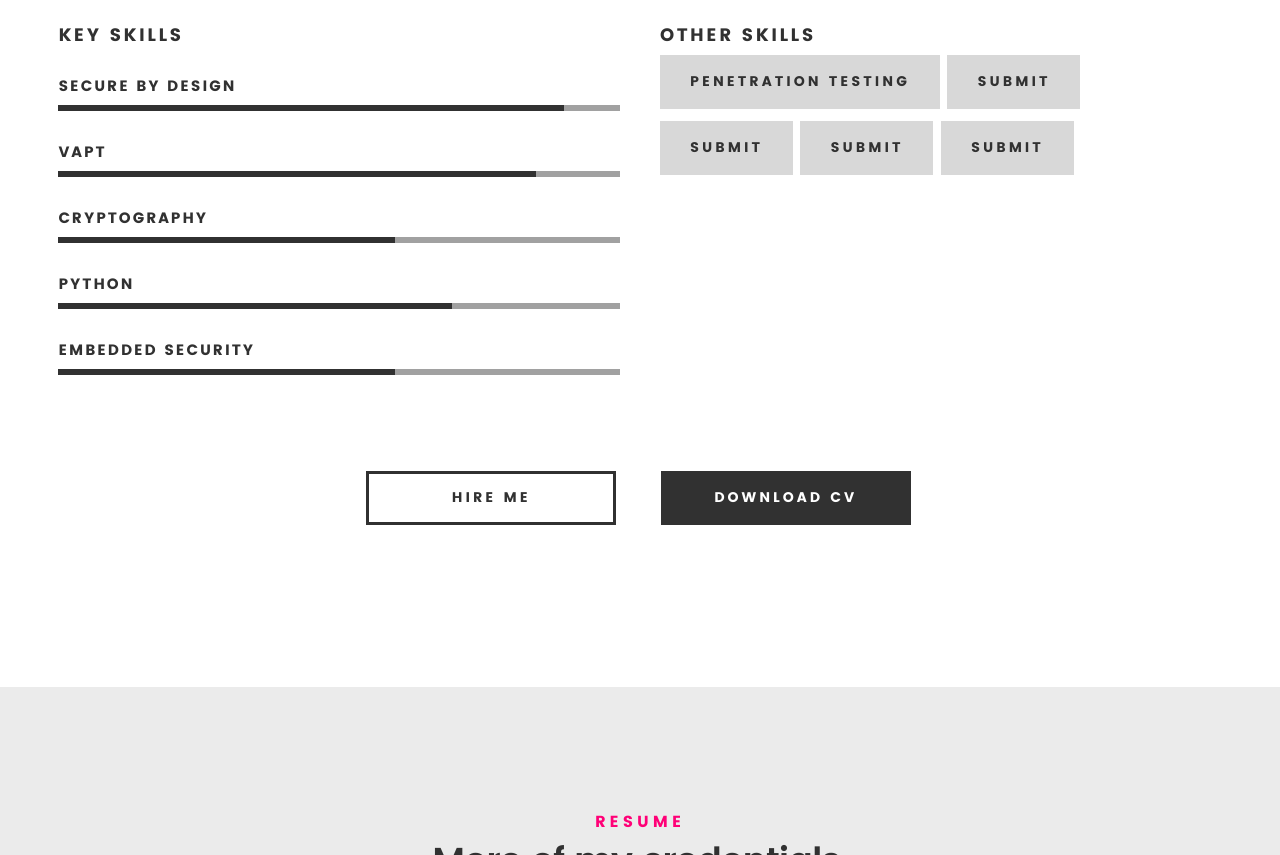
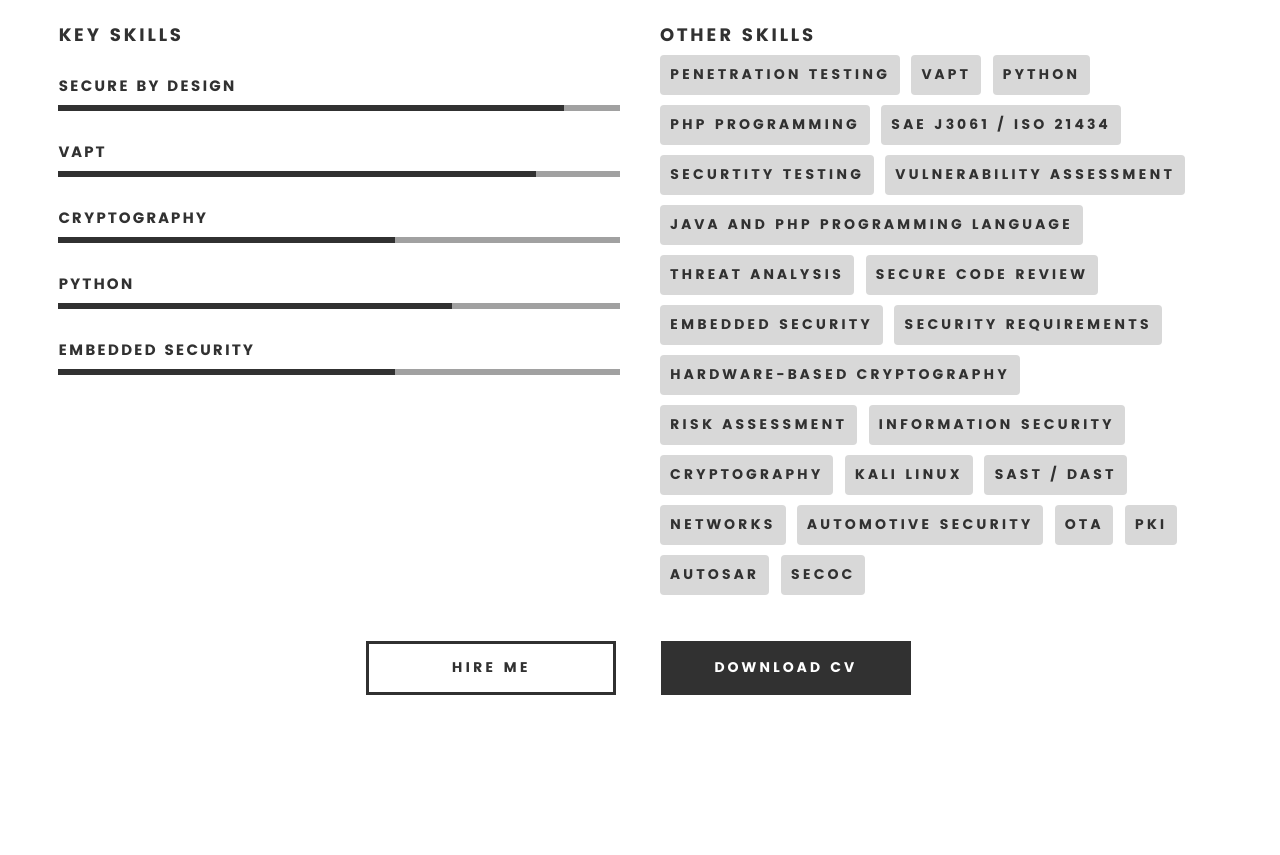
Before and after one commit to mohitaphale/mohitaphale.github.io, a plain HTML site: page index.html in a window 1280 px wide. Shown: the part 1226-2081 px from the top of the page. Drawn offline with Linux system fonts and the light colour scheme; files whose address does not match are found by name.

Commit message:
update main.css and index.html
Added Skills index.html and skill-tags in CSS

```diff
--- a/css/main.css
+++ b/css/main.css
@@ -674,10 +674,32 @@ input[type="button"] {
 	transition: all 0.3s ease-in-out;
 }
 
-#skilltag .skilltag {
+.skill-tags {
+	display: inline-block;
+	font-family: "poppins-bold", sans-serif;
+	font-size: 1.4rem;
+	text-transform: uppercase;
+	letter-spacing: .3rem;
 	height: 4rem;
 	line-height: 4rem;
-}
+	padding: 0 1rem;
+	margin: 0 7px 10px 0;
+	background: #d8d8d8;
+	color: #313131;
+	text-decoration: none;
+	cursor: pointer;
+	text-align: center;
+	white-space: nowrap;
+	border: none;
+	-moz-transition: all 0.3s ease-in-out;
+	-o-transition: all 0.3s ease-in-out;
+	-webkit-transition: all 0.3s ease-in-out;
+	-ms-transition: all 0.3s ease-in-out;
+	transition: all 0.3s ease-in-out;
+	border-radius: 4px;
+}
+
+
 
 .button:hover,
 a.button:hover,
@@ -958,7 +980,7 @@ button::-moz-focus-inner, input::-moz-focus-inner {
 	position: relative;
 }
 
-.skill-tags {
+/*.skill-tags {
 	top: -3rem;
 	font-family: "poppins-semibold", sans-serif;
 	color: #464646;
@@ -966,7 +988,7 @@ button::-moz-focus-inner, input::-moz-focus-inner {
 	letter-spacing: .2rem;
 	font-size: 1.5rem;
 	line-height: 2.4rem;
-}
+}*/
 
 .skill-bars li strong {
 	position: absolute;
--- a/index.html
+++ b/index.html
@@ -207,32 +207,30 @@
             <div class="col-six tab-full">
                 <h3>Other Skills</h3>
                 <div class="">
-					<input class="button" type="submit" value="Penetration Testing">
-					<input class="button" type="submit" value="Submit">
-					<input class="button" type="submit" value="Submit">
-					<input class="button" type="submit" value="Submit">
-					<input class="button" type="submit" value="Submit">
-					<!--<a class="button">Penetration Testing | </a>
-					<span>Vulnerability Assessment</span>
-					<span>Java and PHP Programming language</span>
-					<span>Threat analysis and Risk Assessment (TARA)</span>
-					<span>Secure Code Review</span>
-					<span>Embedded Security</span>
-					<span>Security Requirements</span>
-					<span>Hardware-Based Cryptography</span>
-					<span>Risk Analysis</span>
-					<span>Information Security</span>
-					<span>Security Testing</span>
-					<span>Cryptography</span>
-					<span>Kali Linux</span>
-					<span>SAST</span>
-					<span>DAST</span>
-					<span>Networks</span>
-					<span>Automotive Security</span>
-					<span>OTA</span>
-					<span>PKI</span>
-					<span>Autosar</span>
-					<span>SecOC</span>-->
+					<a class="skill-tags">Penetration Testing</a>
+					<a class="skill-tags">VAPT</a>
+					<a class="skill-tags">Python</a>
+					<a class="skill-tags">PHP Programming</a>
+					<a class="skill-tags">SAE J3061 / ISO 21434</a>
+					<a class="skill-tags">Securtity Testing</a>
+					<a class="skill-tags">Vulnerability Assessment</a>
+					<a class="skill-tags">Java and PHP Programming language</a>
+					<a class="skill-tags">Threat Analysis</a>
+					<a class="skill-tags">Secure Code Review</a>
+					<a class="skill-tags">Embedded Security</a>
+					<a class="skill-tags">Security Requirements</a>
+					<a class="skill-tags">Hardware-Based Cryptography</a>
+					<a class="skill-tags">Risk Assessment</a>
+					<a class="skill-tags">Information Security</a>
+					<a class="skill-tags">Cryptography</a>
+					<a class="skill-tags">Kali Linux</a>
+					<a class="skill-tags">SAST / DAST</a>
+					<a class="skill-tags">Networks</a>
+					<a class="skill-tags">Automotive Security</a>
+					<a class="skill-tags">OTA</a>
+					<a class="skill-tags">PKI</a>
+					<a class="skill-tags">Autosar</a>
+					<a class="skill-tags">SecOC</a>
 				</div>
                 <!-- /skill-bars -->
 
```
